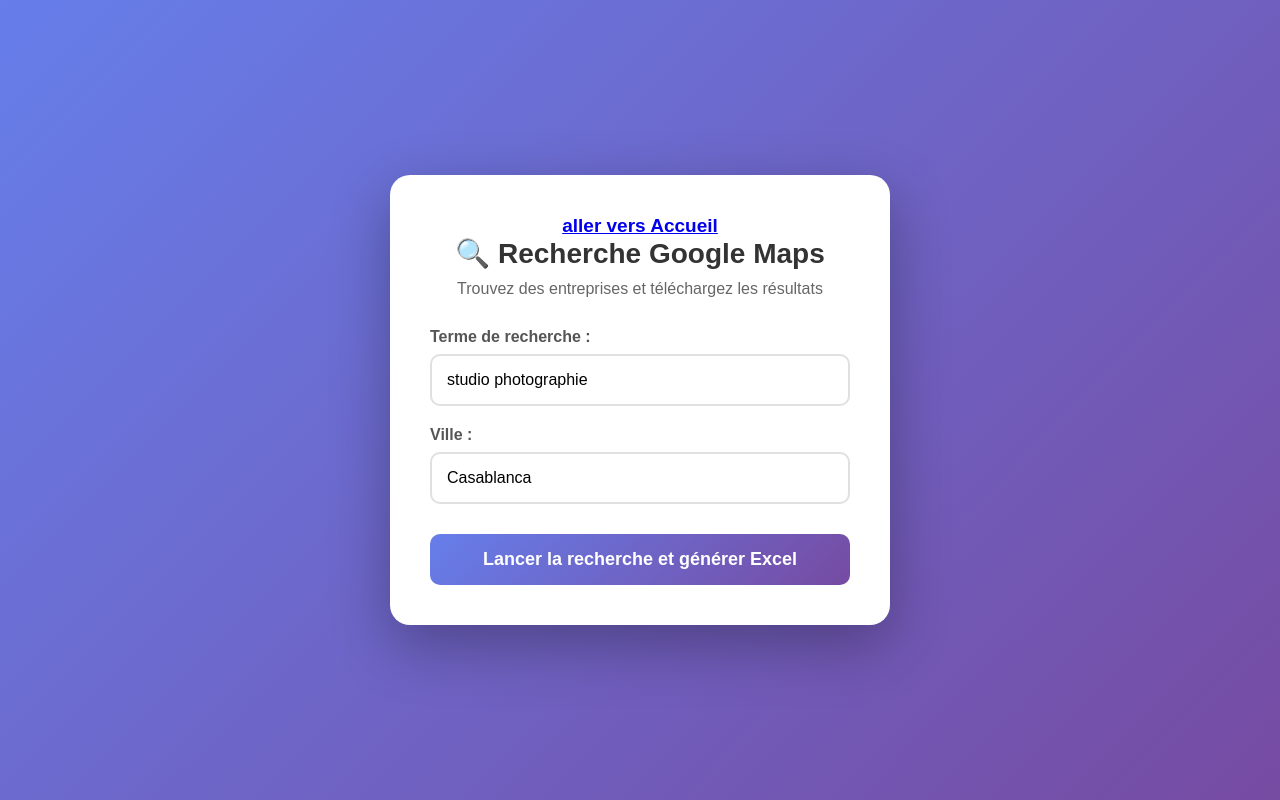
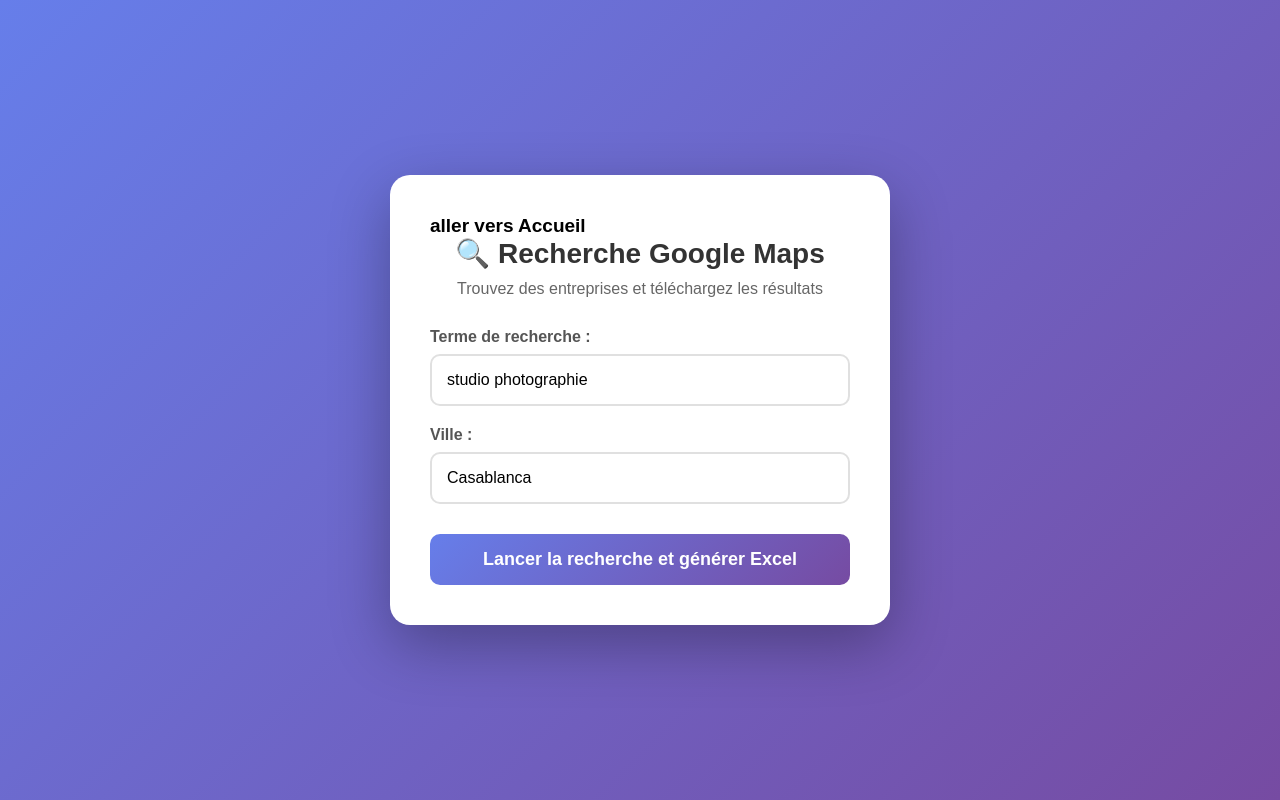
Before and after one commit to aymanEnnajy/photography_studio, a website: page public/scraping.html in a window 1280 px wide. Drawn offline with Linux system fonts and the light colour scheme.

Commit message:
version complete test8

```diff
--- a/public/scraping.html
+++ b/public/scraping.html
@@ -301,8 +301,8 @@
 <body>
 
     <div class="container">
-        <div class="redirection" style="color:black; font-weight: bold; font-size: 19px;">
-        <a href="public/index.html">aller vers Accueil</a>
+        <div class="redirection" style="display: flex; ">
+        <a href="index.html" style="color:black; font-weight: bold; font-size: 19px; text-decoration: none;">aller vers Accueil</a>
     </div>
         <h1>🔍 Recherche Google Maps</h1>
         <p class="subtitle">Trouvez des entreprises et téléchargez les résultats</p>
```
